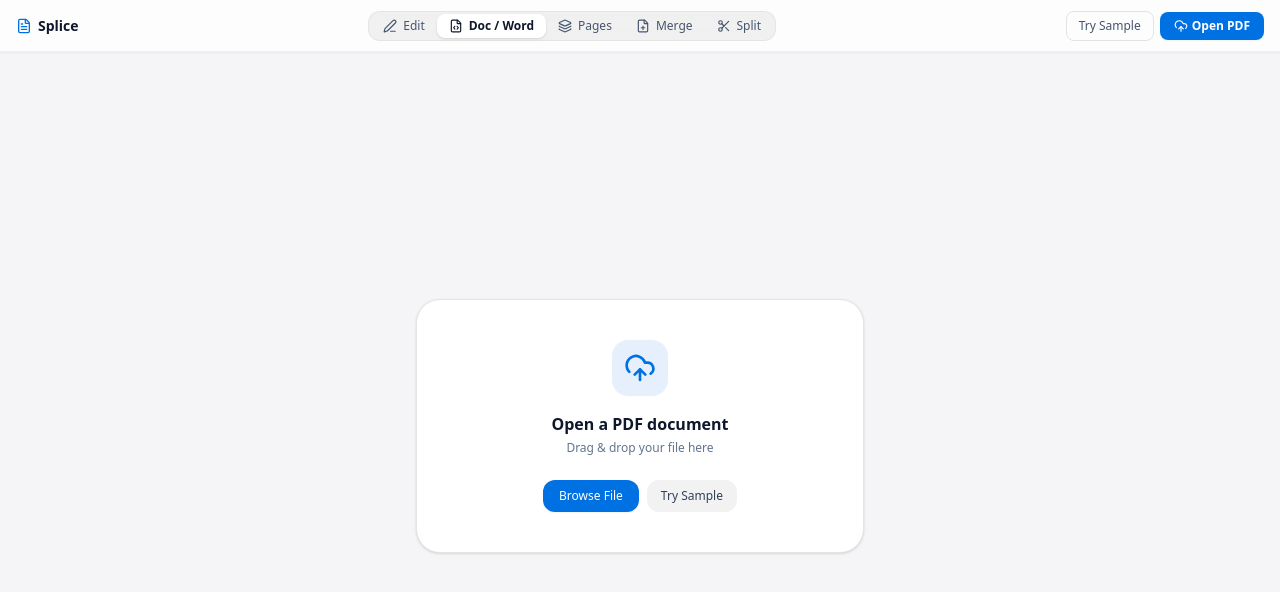
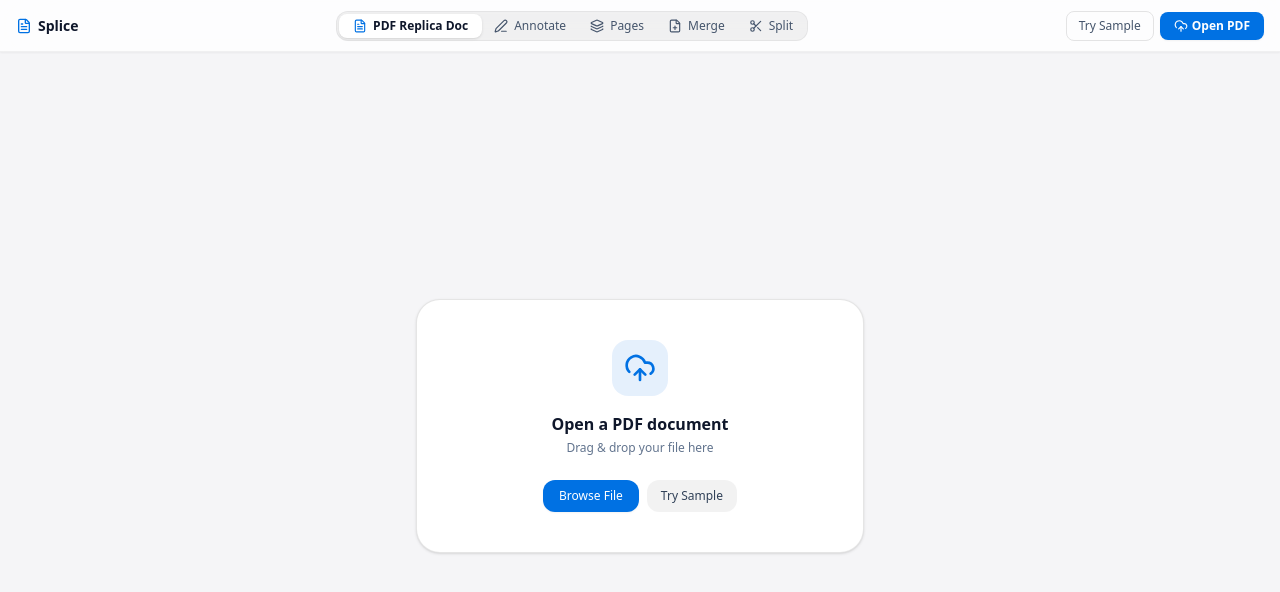
Before and after one commit to Sir-Cheesalot/pdfv2, a Next.js app: page / in a window 1280 px wide. Shown: the top 592 px of the page. Built offline with nearby package versions, Linux system fonts and the light colour scheme.

Commit message:
feat: set PDF Replica Doc as primary editor experience (zero coverups, native doc sheets)

```diff
--- a/src/components/common/Navbar.tsx
+++ b/src/components/common/Navbar.tsx
@@ -92,29 +92,29 @@ export const Navbar: React.FC<NavbarProps> = ({
       {/* Segmented Control Mode Tabs */}
       <div className="flex items-center bg-black/5 p-0.5 rounded-xl border border-black/5">
         <button
+          onClick={() => onSelectMode('doc')}
+          className={`flex items-center space-x-1.5 px-3.5 py-1 rounded-lg text-xs font-medium transition-all ${
+            mode === 'doc'
+              ? 'bg-white text-slate-900 shadow-sm font-semibold'
+              : 'text-slate-600 hover:text-slate-900 hover:bg-black/5'
+          }`}
+          title="PDF Replica Doc: Live editable document replica with zero coverups"
+        >
+          <FileText className="w-3.5 h-3.5 text-[#0071e3]" />
+          <span>PDF Replica Doc</span>
+        </button>
+
+        <button
           onClick={() => onSelectMode('edit')}
           className={`flex items-center space-x-1.5 px-3 py-1 rounded-lg text-xs font-medium transition-all ${
             mode === 'edit'
               ? 'bg-white text-slate-900 shadow-sm font-semibold'
               : 'text-slate-600 hover:text-slate-900 hover:bg-black/5'
           }`}
-          title="Edit and Annotate PDF"
+          title="Annotate: Draw, shapes, stamps, and watermarks"
         >
           <Edit3 className="w-3.5 h-3.5" />
-          <span>Edit</span>
-        </button>
-
-        <button
-          onClick={() => onSelectMode('doc')}
-          className={`flex items-center space-x-1.5 px-3 py-1 rounded-lg text-xs font-medium transition-all ${
-            mode === 'doc'
-              ? 'bg-white text-slate-900 shadow-sm font-semibold'
-              : 'text-slate-600 hover:text-slate-900 hover:bg-black/5'
-          }`}
-          title="Doc Mode: Edit and convert to Microsoft Word (.docx)"
-        >
-          <FileCode className="w-3.5 h-3.5" />
-          <span>Doc / Word</span>
+          <span>Annotate</span>
         </button>
 
         <button
```
